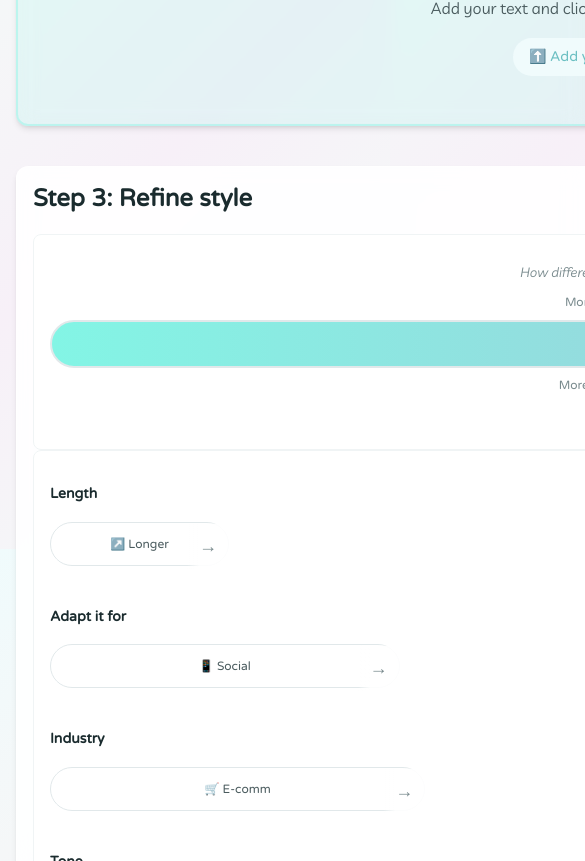
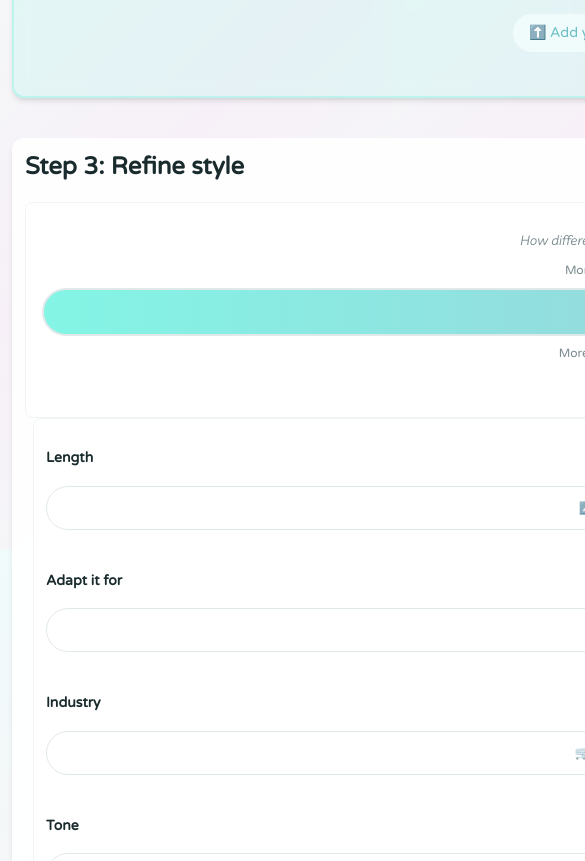
Before and after one commit to cd-space-dot-dot/web-copy-polisher-frontend, a React (Vite) app: page / in a window 390 px wide. Shown: the part 1139-2000 px from the top of the page, 585 px wide, since content can reach past the window. Built offline with nearby package versions, Linux system fonts and the light colour scheme; a web font is replaced by a local one.

Commit message:
fixed mobile - chips issue

```diff
--- a/src/index.css
+++ b/src/index.css
@@ -542,6 +542,7 @@ button:focus {
 /* ======= CHIPS SELECTOR COMPONENT ======= */
 .chip-selector-wrapper {
   width: 100%;
+  overflow: hidden; /* Prevent any overflow */
 }
 
 .chip-selector-container {
@@ -550,6 +551,7 @@ button:focus {
   background-color: rgba(255, 255, 255, 0.5);
   border-radius: var(--radius);
   border: 1px solid var(--border-light);
+  overflow: hidden; /* Contain all children */
 }
 
 .chip-selector {
@@ -557,6 +559,7 @@ button:focus {
   display: flex;
   flex-direction: column;
   gap: var(--space-4);
+  width: 100%; /* Explicit width */
 }
 
 .chip-category {
@@ -566,6 +569,8 @@ button:focus {
   gap: var(--space-4);
   margin-bottom: var(--space-4);
   position: relative;
+  width: 100%; /* Explicit width */
+  overflow: hidden; /* Prevent category overflow */
 }
 
 .chip-category-label {
@@ -625,20 +630,11 @@ button:focus {
   border: 1px solid rgba(255, 107, 107, 0.2);
 }
 
-@media (max-width: 768px) {
-  .chip-category-label-wrapper {
-    position: static;
-    background: transparent;
-    backdrop-filter: none;
-    padding: 0;
-    min-width: auto;
-  }
-}
-
 .chip-group-wrapper {
   flex: 1;
   position: relative;
   overflow: hidden;
+  max-width: calc(100vw - 200px); /* Ensure it never exceeds screen */
 }
 
 .chip-group {
@@ -652,6 +648,7 @@ button:focus {
   -webkit-overflow-scrolling: touch;
   scrollbar-width: none; /* Firefox */
   -ms-overflow-style: none; /* IE/Edge */
+  width: 100%; /* Explicit width */
 }
 
 .chip-group::-webkit-scrollbar {
@@ -670,6 +667,7 @@ button:focus {
   transition: var(--transition);
   white-space: nowrap;
   flex-shrink: 0;
+  min-width: fit-content; /* Allow natural sizing */
 }
 
 .chip:hover {
@@ -810,9 +808,16 @@ button:focus {
 
 /* Mobile: Stack vertically, keep horizontal scrolling for chips */
 @media (max-width: 768px) {
+  .chip-selector-container {
+    padding: var(--space-3); /* Reduced padding */
+    margin: 0 var(--space-2); /* Add side margins */
+  }
+
   .chip-category {
     flex-direction: column;
     gap: var(--space-2);
+    width: 100%;
+    overflow: visible; /* Allow category to flow naturally */
   }
 
   .chip-category-label {
@@ -824,13 +829,36 @@ button:focus {
     margin-bottom: var(--space-1);
   }
 
+  .chip-category-label-wrapper {
+    position: static;
+    background: transparent;
+    backdrop-filter: none;
+    padding: 0;
+    min-width: auto;
+    width: 100%;
+  }
+
+  .chip-group-wrapper {
+    width: 100%;
+    max-width: calc(100vw - var(--space-8)); /* Account for app container padding */
+    overflow: hidden;
+  }
+
   .chip-group {
     justify-content: flex-start;
     padding-bottom: var(--space-2);
-  }
-
+    width: 100%;
+    max-width: 100%; /* Prevent overflow */
+  }
+
+  .chip {
+    font-size: var(--text-xs);
+    padding: var(--space-1) var(--space-2); /* Slightly smaller on mobile */
+  }
+
+  /* Remove scroll indicators on mobile since they can cause issues */
   .chip-group-wrapper::after {
-    display: block;
+    display: none;
   }
 }
 
@@ -1372,14 +1400,31 @@ textarea {
 /* ======= RESPONSIVE DESIGN ======= */
 @media (max-width: 768px) {
   .app-container {
-    padding: var(--space-4);
-    gap: var(--space-4);
-    min-width: auto; /* Allow responsive on mobile */
+    padding: var(--space-3); /* Reduced from space-4 */
+    overflow-x: hidden; /* Prevent horizontal overflow */
+  }
+
+  @media (max-width: 768px) {
+
+    /* Force all potentially overflowing elements to respect boundaries */
+    .chip-selector-wrapper,
+    .chip-selector-container,
+    .chip-category,
+    .chip-group-wrapper,
+    .chip-group {
+      max-width: 100%;
+      overflow-x: auto;
+      box-sizing: border-box;
+    }
   }
 
   .container-base {
-    min-width: auto; /* Allow responsive on mobile */
-    padding: var(--space-4); /* Reduced padding on mobile */
+    padding: var(--space-3); /* Reduced padding */
+    margin: 0 auto;
+    width: calc(100vw - var(--space-6)); /* Explicit width calculation */
+    max-width: calc(100vw - var(--space-6));
+    min-width: auto;
+    box-sizing: border-box;
   }
 
   .app-header h1 {
```
